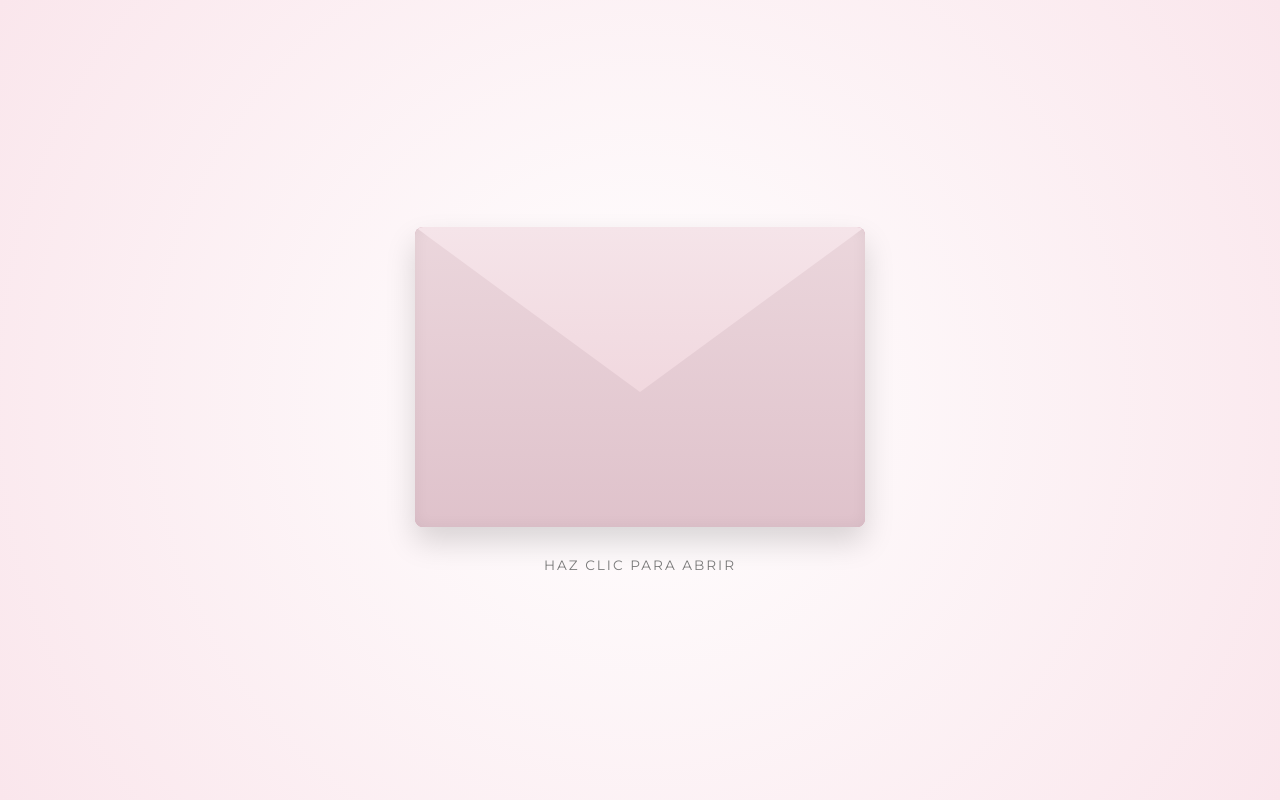
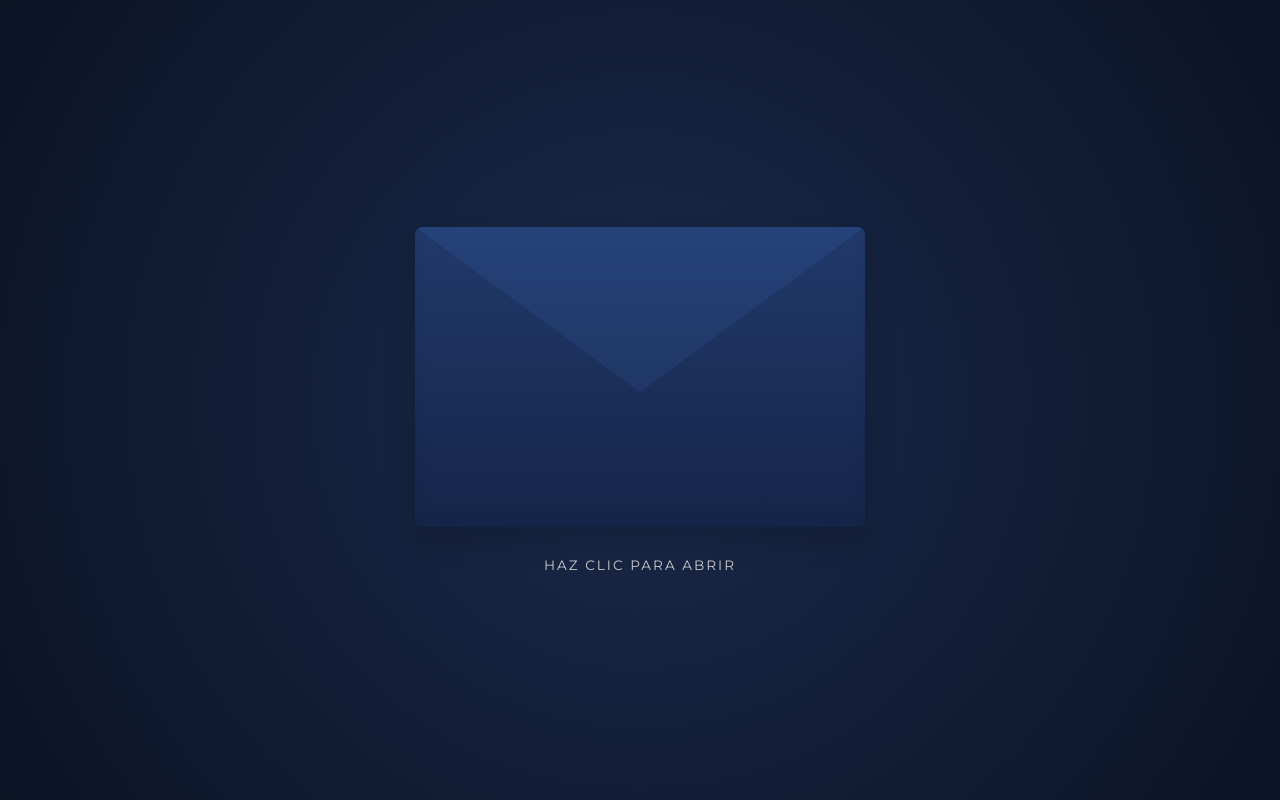
Before and after one commit to MisXVPriscila/MisXVPriscila, a plain HTML site: page index.html in a window 1280 px wide. Drawn offline with nearby package versions, Linux system fonts and the light colour scheme; a web font is replaced by a local one.

Commit message:
Add files via upload

```diff
--- a/index.html
+++ b/index.html
@@ -20,10 +20,10 @@
     --primary-color: #dfabbc;      /* Soft pink */
     --primary-dark: #c98a9b;       /* Darker pink */
     --accent-color: #d4af37;       /* Gold */
-    --bg-light: #fffcfd;           /* Very light pink/white */
-    --bg-secondary: #fdf5f7;       /* Soft pink background */
-    --text-dark: #4a4a4a;          /* Dark gray for contrast */
-    --text-light: #7a7a7a;         /* Lighter gray */
+    --bg-light: #0B1325;           /* Dark Navy Blue */
+    --bg-secondary: #12203A;       /* Soft Navy background */
+    --text-dark: #f0f0f0;          /* Light color for contrast */
+    --text-light: #cccccc;         /* Lighter gray */
 }
 
 /* Essential Reset & Base Styling */
@@ -62,7 +62,7 @@ p {
 #envelope-wrapper {
     position: fixed;
     inset: 0;
-    background: radial-gradient(circle, #ffffff 0%, #fae6ec 100%);
+    background: radial-gradient(circle, #1a2a4b 0%, #0b1325 100%);
     z-index: 9999;
     display: flex;
     flex-direction: column;
@@ -92,7 +92,7 @@ p {
 .envelope-container .back {
     position: absolute;
     inset: 0;
-    background: #d4a7b7;
+    background: #1b2f56;
     border-radius: 8px;
     box-shadow: 0 15px 30px rgba(0,0,0,0.15);
 }
@@ -100,19 +100,19 @@ p {
 .envelope-container .letter {
     position: absolute;
     inset: 10px;
-    background: #fff;
+    background: var(--bg-light);
     border-radius: 4px;
     display: flex;
     flex-direction: column;
     justify-content: center;
     align-items: center;
     font-family: 'Playfair Display', serif;
-    color: var(--primary-dark);
+    color: var(--accent-color);
     z-index: 1;
     transition: transform 1.2s cubic-bezier(0.4, 0, 0.2, 1) 0.5s;
     padding: 20px;
     text-align: center;
-    border: 2px solid #f2e2e7;
+    border: 2px solid #2a4175;
 }
 
 .letter-title {
@@ -123,7 +123,7 @@ p {
 .envelope-container .front {
     position: absolute;
     inset: 0;
-    background: linear-gradient(to bottom, #ebd6dc, #dfc2cb);
+    background: linear-gradient(to bottom, #21396b, #152549);
     clip-path: polygon(0 0, 50% 50%, 100% 0, 100% 100%, 0 100%);
     z-index: 2;
     border-radius: 8px;
@@ -133,7 +133,7 @@ p {
 .envelope-container .flap {
     position: absolute;
     inset: 0;
-    background: linear-gradient(to bottom, #f5e4e9, #edced6);
+    background: linear-gradient(to bottom, #26427a, #1b2f56);
     clip-path: polygon(0 0, 100% 0, 50% 55%);
     transform-origin: top;
     transition: transform 0.8s cubic-bezier(0.4, 0, 0.2, 1);
@@ -233,8 +233,8 @@ section {
 }
 
 /* Background Textures/Gradients for sections */
-.bg-white { background-color: #ffffff; }
-.bg-soft { background-color: var(--bg-secondary); }
+.bg-white { background-color: transparent; }
+.bg-soft { background-color: transparent; }
 
 /* 1. Hero Section */
 .hero {
@@ -243,8 +243,8 @@ section {
     flex-direction: column;
     justify-content: center;
     align-items: center;
-    /* Placeholder elegant background image */
-    background: url('https://images.unsplash.com/photo-1520854221256-17451cc331bf?auto=format&fit=crop&w=1920&q=80') center/cover no-repeat fixed;
+    /* Fondo transparente para ver las partículas */
+    background: transparent;
     position: relative;
     color: #fff;
     padding: 20px;
@@ -254,7 +254,7 @@ section {
     content: '';
     position: absolute;
     inset: 0;
-    background: linear-gradient(to bottom, rgba(0,0,0,0.3) 0%, rgba(201,138,155,0.4) 100%);
+    background: linear-gradient(to bottom, rgba(0,0,0,0.3) 0%, rgba(11,19,37,0.9) 100%);
     z-index: 1;
 }
 
@@ -326,7 +326,7 @@ section {
 
 .detail-card {
     padding: 50px 30px;
-    background-color: #fff;
+    background-color: var(--bg-secondary);
     border-radius: 20px;
     box-shadow: 0 15px 35px rgba(201, 138, 155, 0.08);
     transition: transform 0.4s ease, box-shadow 0.4s ease;
@@ -398,7 +398,7 @@ section {
 }
 
 .time-box {
-    background-color: #fff;
+    background-color: var(--bg-secondary);
     padding: 25px 20px;
     border-radius: 15px;
     min-width: 120px;
@@ -432,7 +432,7 @@ section {
 .confirmation-box {
     max-width: 700px;
     margin: 0 auto;
-    background: #fff;
+    background: var(--bg-secondary);
     padding: 50px 40px;
     border-radius: 20px;
     box-shadow: 0 15px 35px rgba(201, 138, 155, 0.1);
@@ -445,11 +445,12 @@ section {
 
 /* Footer */
 footer {
-    background-color: var(--primary-dark);
-    color: #fff;
+    background-color: rgba(223, 171, 188, 0.15); /* Rosado muy tenue y transparente mezclado con el fondo */
+    color: #dfabbc; /* Texto rosado suave para combinar */
     text-align: center;
     padding: 30px 20px;
     font-size: 1rem;
+    border-top: 1px solid rgba(223, 171, 188, 0.2);
 }
 
 .footer-heart {
@@ -728,6 +729,27 @@ document.addEventListener("DOMContentLoaded", () => {
     const ctx = canvas.getContext('2d');
     let particles = [];
 
+    let mouse = {
+        x: null,
+        y: null,
+        radius: 120
+    };
+
+    window.addEventListener('mousemove', function(event) {
+        mouse.x = event.x;
+        mouse.y = event.y;
+    });
+
+    window.addEventListener('mouseout', function() {
+        mouse.x = undefined;
+        mouse.y = undefined;
+    });
+
+    window.addEventListener('touchmove', function(event) {
+        mouse.x = event.touches[0].clientX;
+        mouse.y = event.touches[0].clientY;
+    });
+
     function resizeCanvas() {
         canvas.width = window.innerWidth;
         canvas.height = window.innerHeight;
@@ -739,19 +761,43 @@ document.addEventListener("DOMContentLoaded", () => {
         constructor() {
             this.x = Math.random() * canvas.width;
             this.y = Math.random() * canvas.height;
-            this.size = Math.random() * 2 + 0.5;
-            this.speedY = Math.random() * 0.5 + 0.2;
+            this.size = Math.random() * 2 + 1;
+            this.speedX = Math.random() * 1 - 0.5;
+            this.speedY = Math.random() * 1 - 0.5;
             this.opacity = Math.random() * 0.6 + 0.2;
             const isGold = Math.random() > 0.5;
             if (isGold) {
                 this.color = `rgba(212, 175, 55, ${this.opacity})`;
             } else {
-                this.color = `rgba(201, 138, 155, ${this.opacity})`;
+                this.color = `rgba(130, 160, 210, ${this.opacity})`;
             }
+            this.baseX = this.x;
+            this.baseY = this.y;
         }
         update() {
-            this.y -= this.speedY;
-            this.x += Math.sin(this.y * 0.01) * 0.5;
+            // Movimiento base
+            this.x += this.speedX;
+            this.y -= Math.abs(this.speedY) + 0.2; // Siempre subir un poco
+
+            // Interactividad con el mouse (Repel)
+            if (mouse.x != null && mouse.y != null) {
+                let dx = mouse.x - this.x;
+                let dy = mouse.y - this.y;
+                let distance = Math.sqrt(dx * dx + dy * dy);
+                if (distance < mouse.radius) {
+                    const forceDirectionX = dx / distance;
+                    const forceDirectionY = dy / distance;
+                    const force = (mouse.radius - distance) / mouse.radius;
+                    const directionX = forceDirectionX * force * 5;
+                    const directionY = forceDirectionY * force * 5;
+
+                    this.x -= directionX;
+                    this.y -= directionY;
+                }
+            }
+
+            // Rebote y reseteo
+            if (this.x < 0 || this.x > canvas.width) this.speedX *= -1;
             if (this.y < -10) {
                 this.y = canvas.height + 10;
                 this.x = Math.random() * canvas.width;
@@ -767,9 +813,30 @@ document.addEventListener("DOMContentLoaded", () => {
 
     function initParticles() {
         particles = [];
-        const particleCount = window.innerWidth < 768 ? 25 : 60;
+        const particleCount = window.innerWidth < 768 ? 40 : 100;
         for (let i = 0; i < particleCount; i++) {
             particles.push(new Particle());
+        }
+    }
+
+    function connectParticles() {
+        for (let a = 0; a < particles.length; a++) {
+            for (let b = a; b < particles.length; b++) {
+                let dx = particles[a].x - particles[b].x;
+                let dy = particles[a].y - particles[b].y;
+                let distance = dx * dx + dy * dy;
+
+                // Conectar partículas si están cerca
+                if (distance < 12000) {
+                    let opacityValue = 1 - (distance / 12000);
+                    ctx.strokeStyle = `rgba(130, 160, 210, ${opacityValue * 0.2})`;
+                    ctx.lineWidth = 1;
+                    ctx.beginPath();
+                    ctx.moveTo(particles[a].x, particles[a].y);
+                    ctx.lineTo(particles[b].x, particles[b].y);
+                    ctx.stroke();
+                }
+            }
         }
     }
 
@@ -779,6 +846,7 @@ document.addEventListener("DOMContentLoaded", () => {
             particles[i].update();
             particles[i].draw();
         }
+        connectParticles();
         requestAnimationFrame(animateParticles);
     }
 
@@ -786,9 +854,7 @@ document.addEventListener("DOMContentLoaded", () => {
     animateParticles();
 
     window.addEventListener('resize', () => {
-        if(window.innerWidth !== canvas.width) {
-            initParticles();
-        }
+        initParticles();
     });
 });
     </script>
--- a/styles.css
+++ b/styles.css
@@ -3,10 +3,10 @@
     --primary-color: #dfabbc;      /* Soft pink */
     --primary-dark: #c98a9b;       /* Darker pink */
     --accent-color: #d4af37;       /* Gold */
-    --bg-light: #fffcfd;           /* Very light pink/white */
-    --bg-secondary: #fdf5f7;       /* Soft pink background */
-    --text-dark: #4a4a4a;          /* Dark gray for contrast */
-    --text-light: #7a7a7a;         /* Lighter gray */
+    --bg-light: #0B1325;           /* Dark Navy Blue */
+    --bg-secondary: #12203A;       /* Soft Navy background */
+    --text-dark: #f0f0f0;          /* Light color for contrast */
+    --text-light: #cccccc;         /* Lighter gray */
 }
 
 /* Essential Reset & Base Styling */
@@ -45,7 +45,7 @@ p {
 #envelope-wrapper {
     position: fixed;
     inset: 0;
-    background: radial-gradient(circle, #ffffff 0%, #fae6ec 100%);
+    background: radial-gradient(circle, #1a2a4b 0%, #0b1325 100%);
     z-index: 9999;
     display: flex;
     flex-direction: column;
@@ -216,7 +216,7 @@ section {
 }
 
 /* Background Textures/Gradients for sections */
-.bg-white { background-color: #ffffff; }
+.bg-white { background-color: var(--bg-light); }
 .bg-soft { background-color: var(--bg-secondary); }
 
 /* 1. Hero Section */
@@ -309,7 +309,7 @@ section {
 
 .detail-card {
     padding: 50px 30px;
-    background-color: #fff;
+    background-color: var(--bg-secondary);
     border-radius: 20px;
     box-shadow: 0 15px 35px rgba(201, 138, 155, 0.08);
     transition: transform 0.4s ease, box-shadow 0.4s ease;
@@ -381,7 +381,7 @@ section {
 }
 
 .time-box {
-    background-color: #fff;
+    background-color: var(--bg-secondary);
     padding: 25px 20px;
     border-radius: 15px;
     min-width: 120px;
@@ -415,7 +415,7 @@ section {
 .confirmation-box {
     max-width: 700px;
     margin: 0 auto;
-    background: #fff;
+    background: var(--bg-secondary);
     padding: 50px 40px;
     border-radius: 20px;
     box-shadow: 0 15px 35px rgba(201, 138, 155, 0.1);
```
